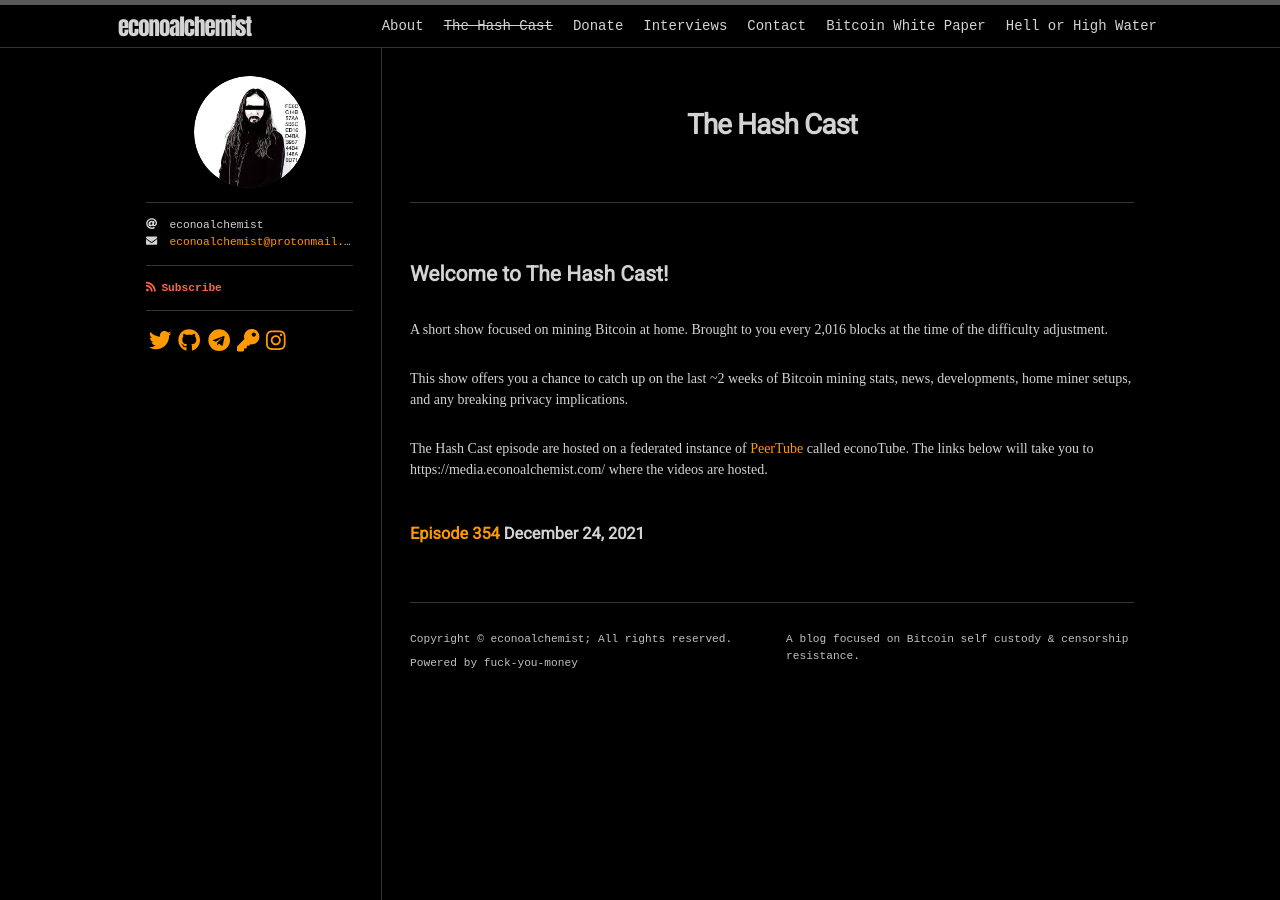
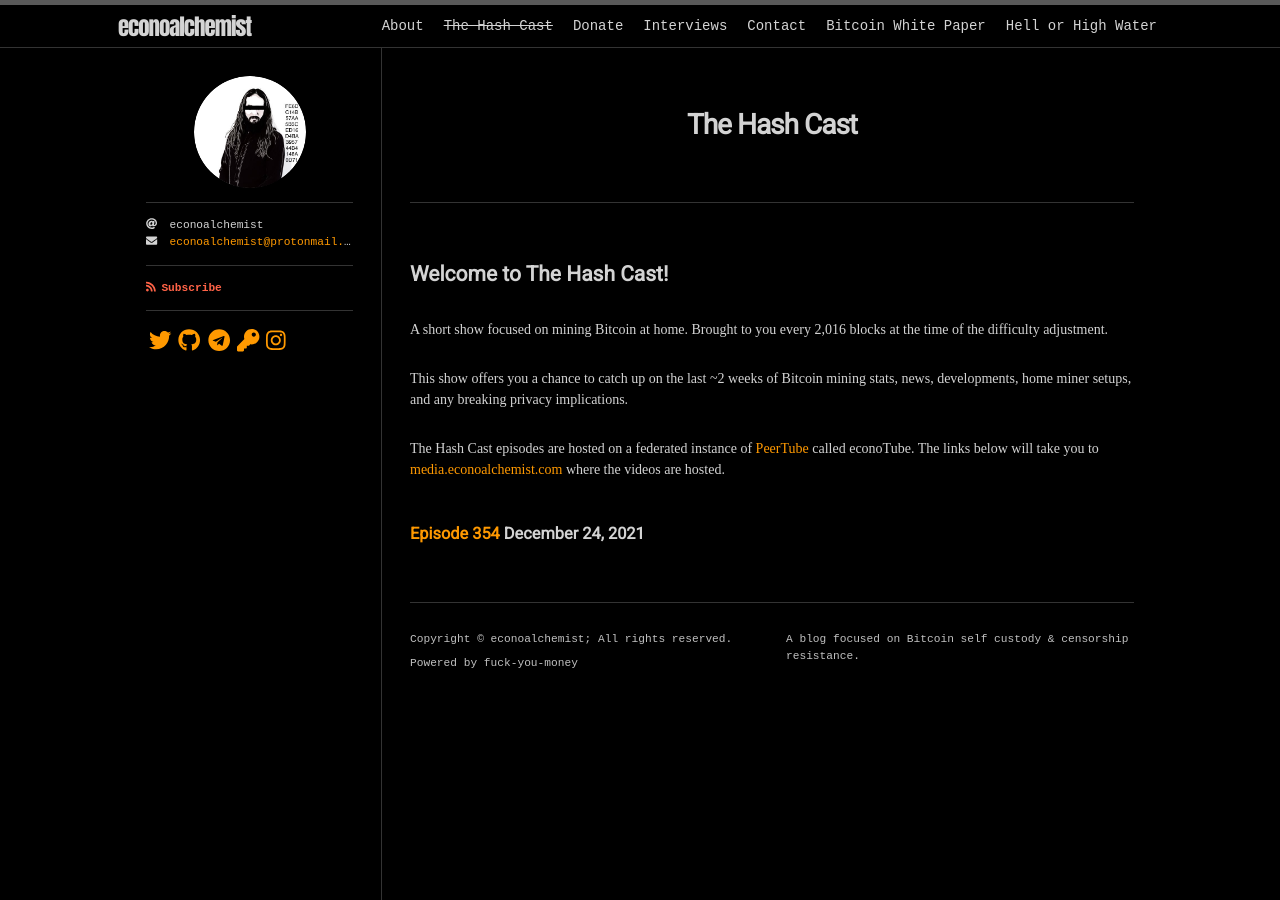
Before and after one commit to econoalchemist/econoalchemist.github.io, a Jekyll site: the page built from hashcast.md, in a window 1280 px wide. Built offline with Jekyll 4.4.1, drawn with Linux system fonts in a browser that asks for light colours; nearby versions of some CDN libraries; some web fonts are replaced.

Commit message:
Update hashcast.md

```diff
--- a/hashcast.md
+++ b/hashcast.md
@@ -9,6 +9,6 @@ A short show focused on mining Bitcoin at home. Brought to you every 2,016 block
 
 This show offers you a chance to catch up on the last ~2 weeks of Bitcoin mining stats, news, developments, home miner setups, and any breaking privacy implications.
 
-The Hash Cast episode are hosted on a federated instance of [PeerTube](https://peertube.stream/) called econoTube. The links below will take you to https://media.econoalchemist.com/ where the videos are hosted.
+The Hash Cast episodes are hosted on a federated instance of [PeerTube](https://peertube.stream/) called econoTube. The links below will take you to [media.econoalchemist.com](https://media.econoalchemist.com/) where the videos are hosted.
 
 ### [Episode 354](https://media.econoalchemist.com/w/tbbVoG4jxEa4GjbSqNMEBz) December 24, 2021
```
